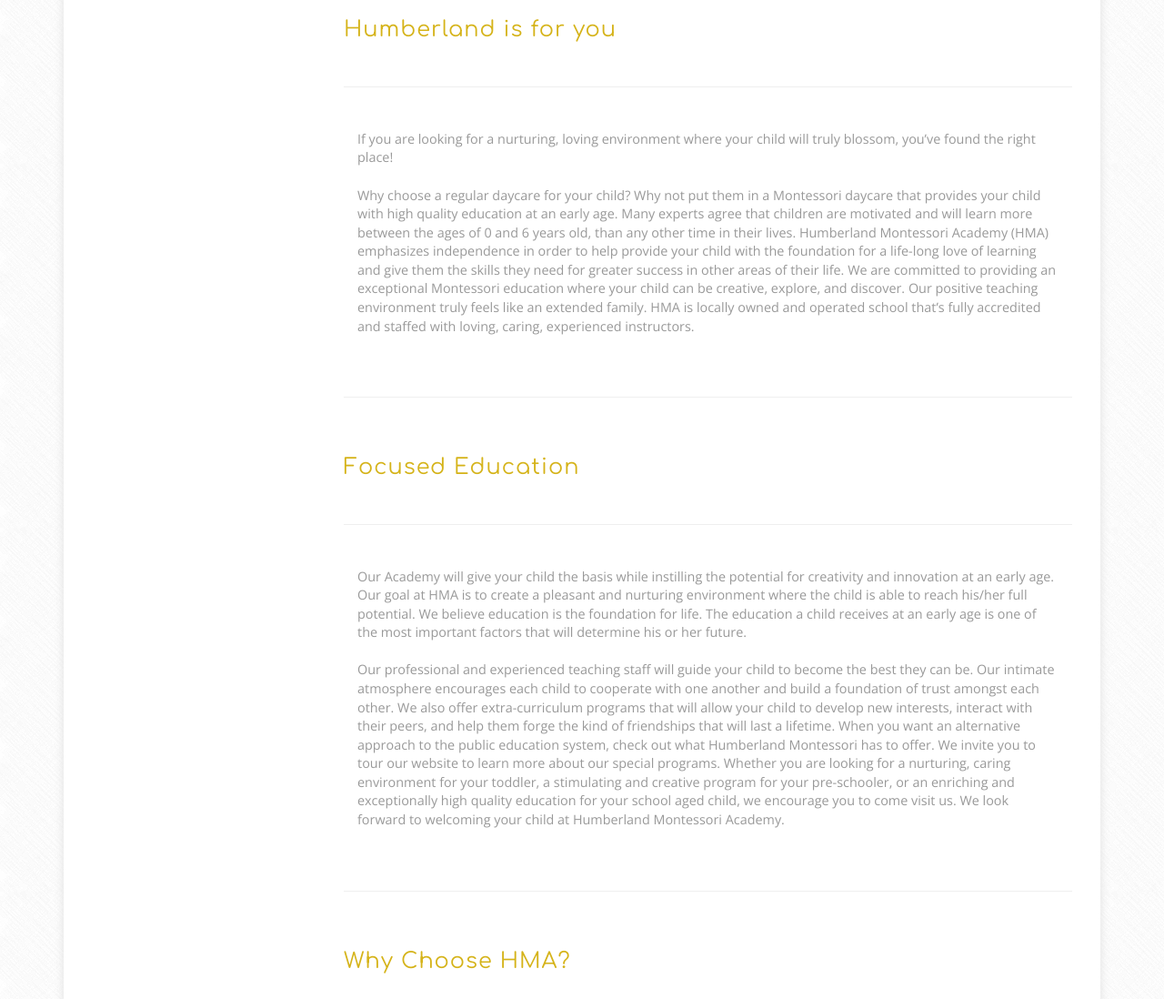
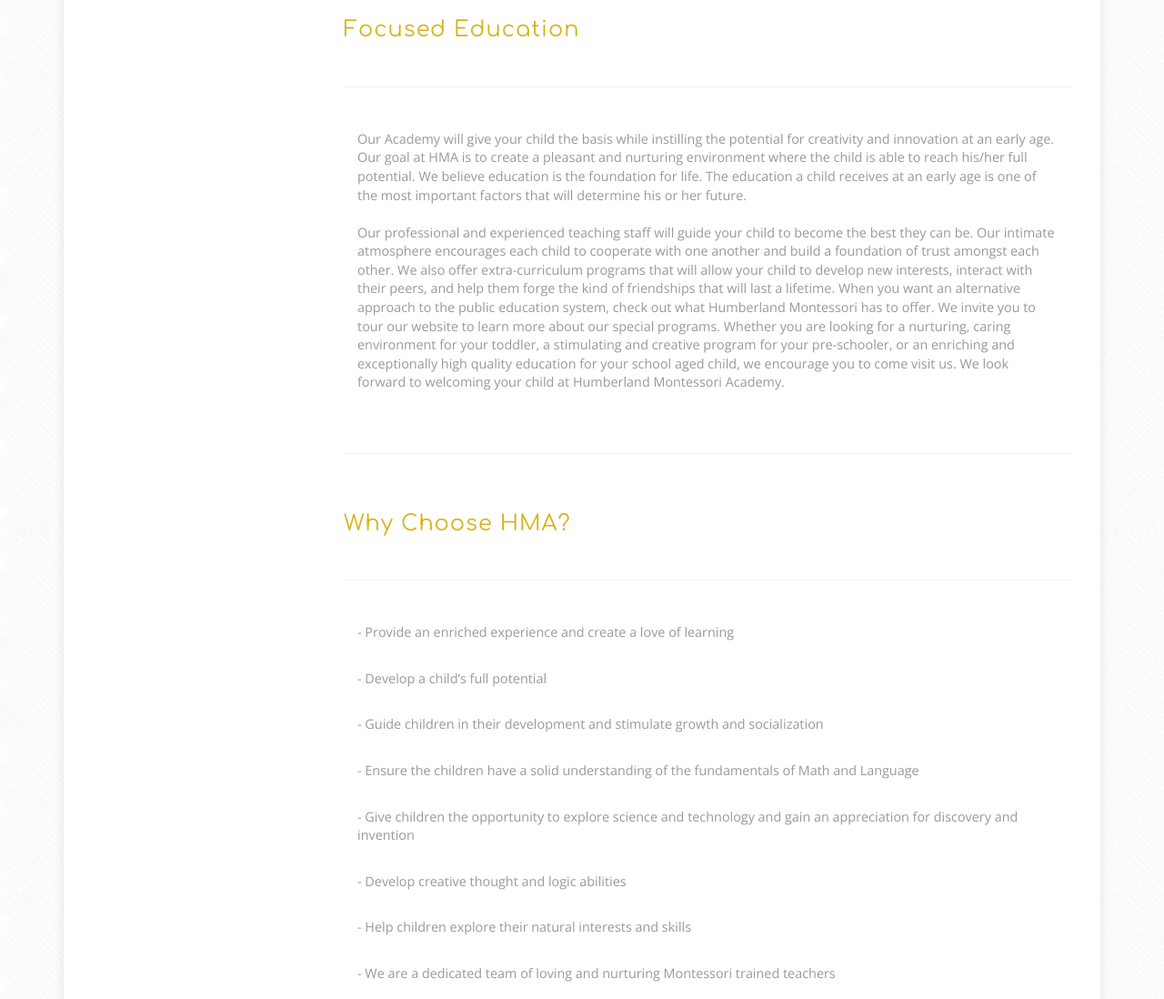
Before and after one commit to danieldvorkin/humberland-v2, a plain HTML site: page index.html in a window 1280 px wide. Shown: the part 1420-2518 px from the top of the page at 91% size. Drawn offline with nearby package versions, Linux system fonts and the light colour scheme.

Commit message:
Fixed a duplication issue on index

```diff
--- a/index.html
+++ b/index.html
@@ -218,22 +218,6 @@
 					</div>
 				</div>
 				<div class="grid_2 grid_4">
-					<h3 class="hdg">Humberland is for you</h3>
-					<div class=" msg-text bs-example">
-						<table class="table">
-							<tbody>
-								<tr>
-									<td>
-										<p>If you are looking for a nurturing, loving environment where your child will truly blossom, you’ve found the right place!</p>
-										<br>
-										<p>Why choose a regular daycare for your child? Why not put them in a Montessori daycare that provides your child with high quality education at an early age. Many experts agree that children are motivated and will learn more between the ages of 0 and 6 years old, than any other time in their lives. Humberland Montessori Academy (HMA) emphasizes independence in order to help provide your child with the foundation for a life-long love of learning and give them the skills they need for greater success in other areas of their life. We are committed to providing an exceptional Montessori education where your child can be creative, explore, and discover. Our positive teaching environment truly feels like an extended family. HMA is locally owned and operated school that’s fully accredited and staffed with loving, caring, experienced instructors.</p>
-									</td>
-								</tr>
-							</tbody>
-						</table>
-					</div>
-				</div>
-				<div class="grid_2 grid_4">
 					<h3 class="hdg">Focused Education</h3>
 					<div class=" msg-text bs-example">
 						<table class="table">
```
